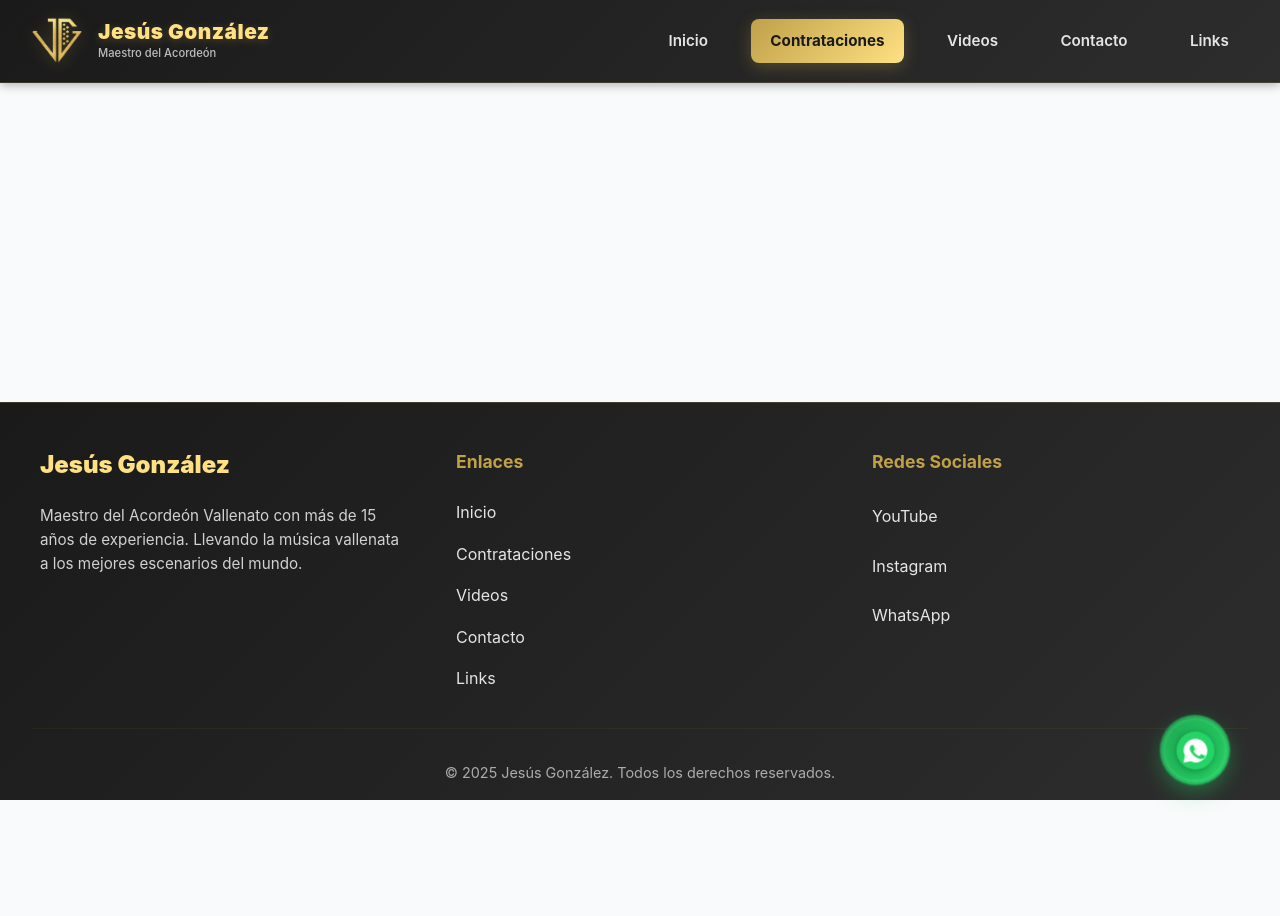
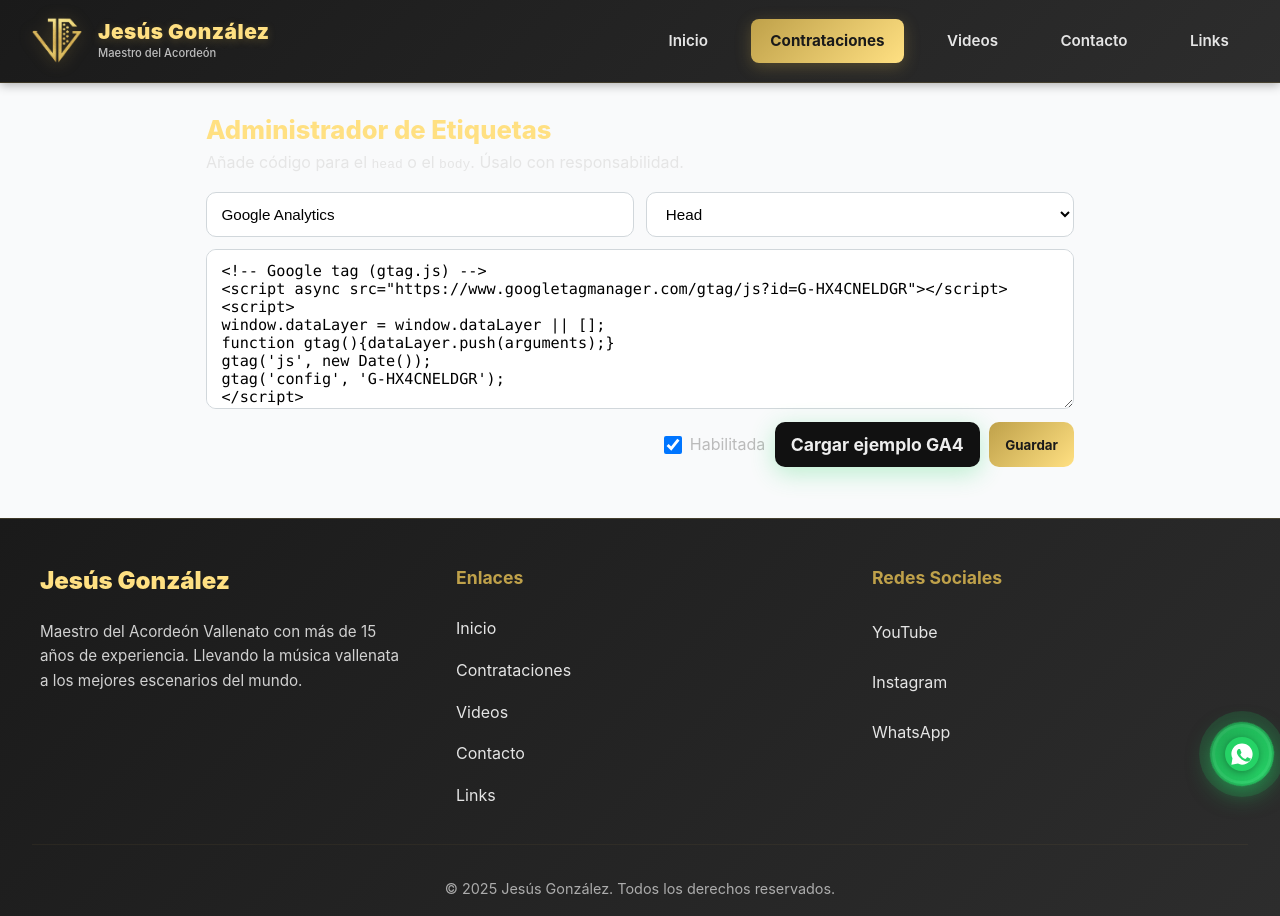
Before and after one commit to Jesusn8npro/JesusGonzalezOficial, a React (Vite) app: page /admin/etiquetas in a window 1280 px wide. Before the commit the page ends 800 px from the top, so only its background shows below. Built offline with nearby package versions, Linux system fonts and the light colour scheme.

Commit message:
feat(admin): página para gestionar etiquetas head/body\nfeat(ui): menú móvil premium y mejoras WhatsApp\nfix(modal): compactar, secretaria.png y etiqueta fecha\nchore(preview): allowedHosts y \nchore(node): engines >=20.19\nfix(admin): importación de tipos en EtiquetasAdmin

```diff
--- a/src/App.tsx
+++ b/src/App.tsx
@@ -11,6 +11,7 @@ import Contacto from './paginas/contacto/Contacto';
 import Videos from './paginas/videos/Videos';
 import LinkEnBio from './paginas/link-in-bio/LinkEnBio';
 import Contrataciones from './paginas/contrataciones/Contrataciones';
+import EtiquetasAdmin from './paginas/admin/EtiquetasAdmin';
 
 
 function App() {
@@ -40,6 +41,9 @@ function App() {
                         {/* Contrataciones (Landing principal) */}
                         <Route path="/contrataciones" element={<Contrataciones onAbrirModal={abrirModal} />} />
 
+                        {/* Admin Etiquetas */}
+                        <Route path="/admin/etiquetas" element={<EtiquetasAdmin />} />
+
                         {/* Redirect de ruta antigua */}
                         <Route path="/jesus-gonzalez" element={<Navigate to="/contrataciones" replace />} />
                     </Routes>
--- a/src/componentes/contrataciones/BotonWhatsappFlotante.css
+++ b/src/componentes/contrataciones/BotonWhatsappFlotante.css
@@ -1,22 +1,22 @@
 .whatsapp-flotante {
     position: fixed;
-    bottom: 20px;
-    right: 20px;
-    width: 65px;
-    height: 65px;
+    bottom: calc(env(safe-area-inset-bottom) + 16px);
+    right: calc(env(safe-area-inset-right) + 8px);
+    width: 60px;
+    height: 60px;
     background: linear-gradient(145deg, #25d366 0%, #1ea952 100%);
     border-radius: 50%;
     display: flex;
     align-items: center;
     justify-content: center;
     box-shadow:
-        0 8px 25px rgba(37, 211, 102, 0.4),
-        0 0 0 0 rgba(37, 211, 102, 0.4);
+        0 10px 28px rgba(37, 211, 102, 0.45),
+        0 0 0 0 rgba(37, 211, 102, 0.35);
     cursor: pointer;
-    transition: all 0.3s cubic-bezier(0.4, 0, 0.2, 1);
+    transition: transform 0.2s ease, box-shadow 0.2s ease;
     z-index: 1000;
-    animation: pulseGlow 2s infinite, bounce 3s infinite ease-in-out;
-    border: 3px solid rgba(255, 255, 255, 0.3);
+    animation: pulseGlow 2.4s infinite;
+    border: 3px solid rgba(255, 255, 255, 0.28);
 }
 
 .whatsapp-flotante::before {
@@ -47,16 +47,15 @@
 }
 
 .whatsapp-flotante:hover {
-    transform: scale(1.15) rotate(5deg);
+    transform: scale(1.06);
     box-shadow:
-        0 12px 35px rgba(37, 211, 102, 0.6),
-        0 0 30px rgba(37, 211, 102, 0.4);
-    animation: shake 0.5s ease-in-out, pulseGlow 2s infinite;
+        0 14px 36px rgba(37, 211, 102, 0.55),
+        0 0 26px rgba(37, 211, 102, 0.35);
 }
 
 .whatsapp-icon {
-    width: 38px;
-    height: 38px;
+    width: 34px;
+    height: 34px;
     display: block;
     filter: drop-shadow(0 2px 4px rgba(0, 0, 0, 0.3));
     transition: all 0.3s ease;
@@ -70,21 +69,21 @@
 
 .whatsapp-tooltip {
     position: absolute;
-    right: 80px;
-    bottom: 15px;
+    right: 74px;
+    bottom: 12px;
     background: linear-gradient(145deg, rgba(24, 21, 26, 0.95), rgba(40, 40, 40, 0.95));
     color: #fff;
-    padding: 12px 16px;
+    padding: 10px 14px;
     border-radius: 15px;
-    font-size: 14px;
+    font-size: 13px;
     font-weight: 600;
     white-space: nowrap;
     opacity: 0;
     pointer-events: none;
     transition: all 0.4s cubic-bezier(0.4, 0, 0.2, 1);
-    transform: translateX(10px) scale(0.8);
-    box-shadow: 0 8px 25px rgba(37, 211, 102, 0.3);
-    border: 1px solid rgba(37, 211, 102, 0.3);
+    transform: translateX(8px) scale(0.9);
+    box-shadow: 0 8px 22px rgba(37, 211, 102, 0.28);
+    border: 1px solid rgba(37, 211, 102, 0.26);
     backdrop-filter: blur(10px);
 }
 
@@ -123,40 +122,7 @@
     }
 }
 
-@keyframes bounce {
-
-    0%,
-    20%,
-    50%,
-    80%,
-    100% {
-        transform: translateY(0);
-    }
-
-    40% {
-        transform: translateY(-8px);
-    }
-
-    60% {
-        transform: translateY(-4px);
-    }
-}
-
-@keyframes shake {
-
-    0%,
-    100% {
-        transform: scale(1.15) rotate(5deg);
-    }
-
-    25% {
-        transform: scale(1.15) rotate(-5deg);
-    }
-
-    75% {
-        transform: scale(1.15) rotate(3deg);
-    }
-}
+/* Animaciones limpias (solo pulso/ripple) */
 
 @keyframes rotate {
     from {
--- a/src/main.tsx
+++ b/src/main.tsx
@@ -2,7 +2,9 @@ import React from 'react';
 import ReactDOM from 'react-dom/client';
 import App from './App';
 import './estilos/globales.css';
+import { aplicarEtiquetasGuardadas } from './utilidades/etiquetas';
 
+aplicarEtiquetasGuardadas();
 ReactDOM.createRoot(document.getElementById('root')!).render(
     <React.StrictMode>
         <App />
--- /dev/null
+++ b/src/paginas/admin/EtiquetasAdmin.css
@@ -0,0 +1,22 @@
+ .admin-etiquetas {
+  max-width: 900px;
+  margin: 0 auto;
+  padding: 2rem 1rem;
+ }
+ .admin-titulo { font-size: 1.6rem; font-weight: 800; color: var(--color-dorado-claro); }
+ .admin-desc { color: var(--color-texto-secundario); margin-top: .25rem; }
+ .admin-form { margin-top: 1rem; display: grid; gap: .8rem; }
+ .admin-row { display: grid; grid-template-columns: 1fr 1fr; gap: .8rem; }
+ .admin-input, .admin-select, .admin-textarea { width: 100%; border: 1px solid #d1d7db; border-radius: 10px; padding: .75rem .9rem; font-size: .95rem; background: #fff; }
+ .admin-textarea { min-height: 160px; font-family: ui-monospace, SFMono-Regular, Menlo, Monaco, Consolas, "Liberation Mono", "Courier New", monospace; }
+ .admin-actions { display: flex; gap: .6rem; justify-content: flex-end; }
+ .btn { border: none; border-radius: 10px; padding: .75rem 1rem; font-weight: 700; cursor: pointer; }
+ .btn-primario { background: var(--gradiente-dorado); color: var(--color-fondo-oscuro); }
+ .btn-secundario { background: #111; color: #eee; }
+ .lista-etiquetas { margin-top: 1.2rem; display: grid; gap: .6rem; }
+ .item { border: 1px solid #222; border-radius: 10px; padding: .75rem; display: grid; grid-template-columns: 1fr auto auto; gap: .6rem; align-items: center; background: rgba(255,255,255,.03); }
+ .item-nombre { font-weight: 700; color: #ddd; }
+ .item-meta { color: #aaa; font-size: .85rem; }
+ .item-actions { display: flex; gap: .5rem; }
+ .switch { display: inline-flex; align-items: center; gap: .5rem; color: #bbb; }
+ .switch input { width: 18px; height: 18px; }
--- /dev/null
+++ b/src/paginas/admin/EtiquetasAdmin.tsx
@@ -0,0 +1,78 @@
+import React, { useMemo, useState } from 'react'
+import type { Etiqueta, UbicacionEtiqueta } from '../../utilidades/etiquetas'
+import { agregarEtiqueta, aplicarEtiqueta, listarEtiquetas, eliminarEtiqueta, alternarHabilitada } from '../../utilidades/etiquetas'
+import './EtiquetasAdmin.css'
+
+const ejemploGtag = `<!-- Google tag (gtag.js) -->\n<script async src="https://www.googletagmanager.com/gtag/js?id=G-HX4CNELDGR"></script>\n<script>\nwindow.dataLayer = window.dataLayer || [];\nfunction gtag(){dataLayer.push(arguments);}\ngtag('js', new Date());\ngtag('config', 'G-HX4CNELDGR');\n</script>`
+
+const EtiquetasAdmin: React.FC = () => {
+  const [nombre, setNombre] = useState('Google Analytics')
+  const [ubicacion, setUbicacion] = useState<UbicacionEtiqueta>('head')
+  const [contenidoHtml, setContenidoHtml] = useState<string>(ejemploGtag)
+  const [habilitada, setHabilitada] = useState(true)
+
+  const etiquetas = useMemo(() => listarEtiquetas(), [])
+  const [items, setItems] = useState<Etiqueta[]>(etiquetas)
+
+  const guardar = () => {
+    const id = nombre.trim().toLowerCase().replace(/\s+/g, '-') + '-' + ubicacion
+    const nueva: Etiqueta = { id, nombre, ubicacion, contenidoHtml, habilitada }
+    agregarEtiqueta(nueva)
+    setItems(listarEtiquetas())
+  }
+
+  const aplicar = (e: Etiqueta) => {
+    aplicarEtiqueta(e)
+  }
+
+  const borrar = (id: string) => {
+    eliminarEtiqueta(id)
+    setItems(listarEtiquetas())
+  }
+
+  const cambiarHabilitada = (id: string, value: boolean) => {
+    alternarHabilitada(id, value)
+    setItems(listarEtiquetas())
+  }
+
+  return (
+    <div className="admin-etiquetas">
+      <h1 className="admin-titulo">Administrador de Etiquetas</h1>
+      <p className="admin-desc">Añade código para el <code>head</code> o el <code>body</code>. Úsalo con responsabilidad.</p>
+
+      <div className="admin-form">
+        <div className="admin-row">
+          <input className="admin-input" placeholder="Nombre de la etiqueta" value={nombre} onChange={e => setNombre(e.target.value)} />
+          <select className="admin-select" value={ubicacion} onChange={e => setUbicacion(e.target.value as UbicacionEtiqueta)}>
+            <option value="head">Head</option>
+            <option value="body">Body</option>
+          </select>
+        </div>
+        <textarea className="admin-textarea" placeholder="Pega aquí el HTML/Script/CSS" value={contenidoHtml} onChange={e => setContenidoHtml(e.target.value)} />
+        <div className="admin-actions">
+          <label className="switch"><input type="checkbox" checked={habilitada} onChange={e => setHabilitada(e.target.checked)} /> Habilitada</label>
+          <button className="btn btn-secundario" onClick={() => setContenidoHtml(ejemploGtag)}>Cargar ejemplo GA4</button>
+          <button className="btn btn-primario" onClick={guardar}>Guardar</button>
+        </div>
+      </div>
+
+      <div className="lista-etiquetas">
+        {items.map(it => (
+          <div key={it.id} className="item">
+            <div>
+              <div className="item-nombre">{it.nombre}</div>
+              <div className="item-meta">Ubicación: {it.ubicacion} · Estado: {it.habilitada ? 'habilitada' : 'deshabilitada'}</div>
+            </div>
+            <div className="item-actions">
+              <label className="switch"><input type="checkbox" checked={it.habilitada} onChange={e => cambiarHabilitada(it.id, e.target.checked)} /> Activar</label>
+              <button className="btn btn-secundario" onClick={() => aplicar(it)}>Aplicar ahora</button>
+              <button className="btn" onClick={() => borrar(it.id)}>Eliminar</button>
+            </div>
+          </div>
+        ))}
+      </div>
+    </div>
+  )
+}
+
+export default EtiquetasAdmin
--- /dev/null
+++ b/src/utilidades/etiquetas.ts
@@ -0,0 +1,64 @@
+export type UbicacionEtiqueta = 'head' | 'body'
+export interface Etiqueta {
+  id: string
+  nombre: string
+  ubicacion: UbicacionEtiqueta
+  contenidoHtml: string
+  habilitada: boolean
+}
+
+const CLAVE = 'etiquetasPersonalizadas'
+
+export const listarEtiquetas = (): Etiqueta[] => {
+  try {
+    const crudo = localStorage.getItem(CLAVE)
+    if (!crudo) return []
+    const arr = JSON.parse(crudo) as Etiqueta[]
+    return Array.isArray(arr) ? arr : []
+  } catch {
+    return []
+  }
+}
+
+export const guardarEtiquetas = (etiquetas: Etiqueta[]) => {
+  localStorage.setItem(CLAVE, JSON.stringify(etiquetas))
+}
+
+export const agregarEtiqueta = (e: Etiqueta) => {
+  const actuales = listarEtiquetas()
+  const sinDuplicados = actuales.filter(x => x.id !== e.id)
+  sinDuplicados.push(e)
+  guardarEtiquetas(sinDuplicados)
+}
+
+export const eliminarEtiqueta = (id: string) => {
+  const actuales = listarEtiquetas().filter(x => x.id !== id)
+  guardarEtiquetas(actuales)
+}
+
+export const alternarHabilitada = (id: string, habilitada: boolean) => {
+  const actuales = listarEtiquetas().map(x => x.id === id ? { ...x, habilitada } : x)
+  guardarEtiquetas(actuales)
+}
+
+const insertarMarcador = (target: HTMLElement, id: string) => {
+  const meta = document.createElement('meta')
+  meta.setAttribute('name', 'custom-tag')
+  meta.setAttribute('data-etiqueta-id', id)
+  target.appendChild(meta)
+  return meta
+}
+
+export const aplicarEtiqueta = (e: Etiqueta) => {
+  const destino = e.ubicacion === 'head' ? document.head : document.body
+  if (!destino) return
+  const yaExiste = destino.querySelector(`[data-etiqueta-id="${e.id}"]`)
+  if (yaExiste) return
+  const marcador = insertarMarcador(destino, e.id)
+  marcador.insertAdjacentHTML('afterend', e.contenidoHtml)
+}
+
+export const aplicarEtiquetasGuardadas = () => {
+  const etiquetas = listarEtiquetas().filter(x => x.habilitada)
+  etiquetas.forEach(aplicarEtiqueta)
+}
```
Also changed, not shown: src/componentes/comunes/BarraNavegacion/BarraNavegacion.css (+21 -11 lines), src/componentes/contrataciones/ModalReserva.css (+41 -23 lines), src/componentes/contrataciones/ModalReserva.tsx (+9 -7 lines), public/secretaria.png (added).
